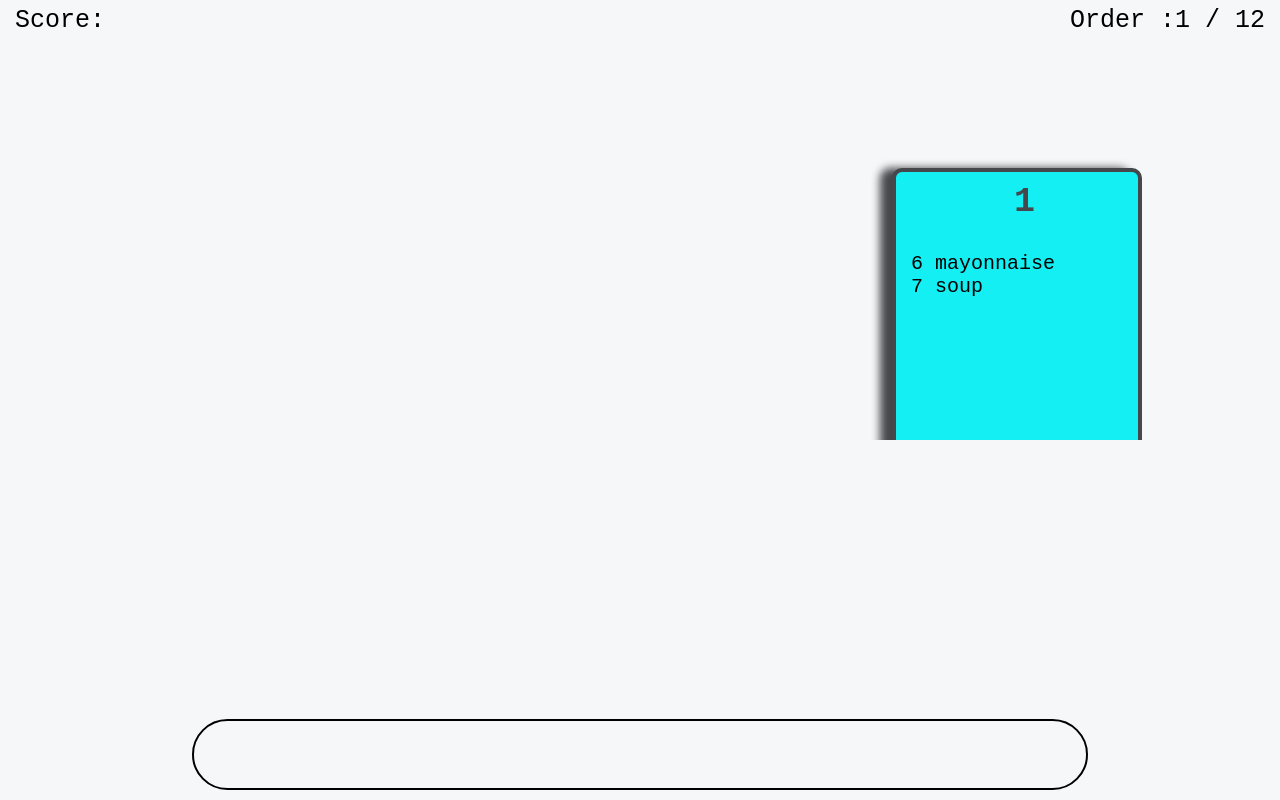
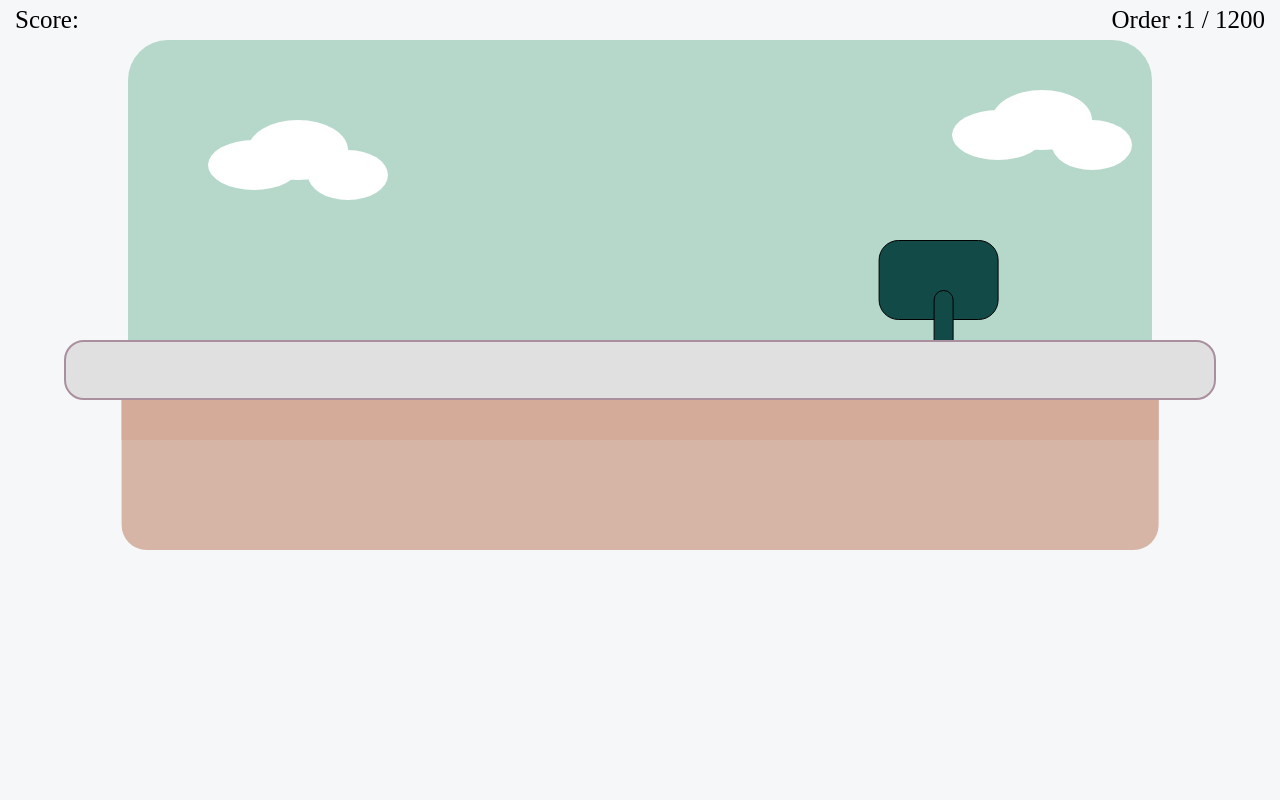
Before and after one commit to LoganPB/js13kgames-typing-idea, a website built with Vite: page index.html in a window 1280 px wide. Both pictures are taken after a click on the button "Start the game". Built offline with nearby package versions, Linux system fonts and the light colour scheme.

Commit message:
feat: add tree, bg, desk

```diff
--- a/index.html
+++ b/index.html
@@ -31,10 +31,40 @@
             <div id="score">Score:</div>
             <div id="numberOfCurrentOrders">Orders: </div>
         </div>
-        <div id="listHorizontal"></div>
-        <div id="orderInput">
-            <ul></ul>
-            <input name="commandInput" type="text" id="i" autofocus autocomplete="off" />
+        <!-- <div id="listHorizontal"></div> -->
+        <!-- <div id="orderInput"> -->
+        <!--     <ul></ul> -->
+        <!--     <input name="commandInput" type="text" id="i" autofocus autocomplete="off" /> -->
+        <!-- </div> -->
+        <div id="assets">
+            <div id="bg">
+                <div class="cloud1">
+                    <div class="c1"></div>
+                    <div class="c2"></div>
+                    <div class="c3"></div>
+                </div>
+                <div class="cloud2">
+                    <div class="c1"></div>
+                    <div class="c2"></div>
+                    <div class="c3"></div>
+                </div>
+
+            </div>
+            <div id="vendor" />
+            <div id="desk">
+                <div id="upper">
+
+                </div>
+                <div id="lower">
+                    <div id="computer">
+                        <div id="screen"></div>
+                        <div id="screenback"></div>
+                    </div>
+                    <div id="darkest"></div>
+                </div>
+            </div>
+
+            <div id="orders" />
         </div>
     </div>
     <div id="gameOverScreen">
--- a/src/main.js
+++ b/src/main.js
@@ -8,7 +8,7 @@ let currentDifficulty = "easy";
 let numberOfValidOrders = 0;
 let lastCommandHasError = false;
 let scoreValue = 0;
-let ordersLimit = 12;
+let ordersLimit = 1200;
 
 const meals = [
   "smoothies",
--- a/src/style.css
+++ b/src/style.css
@@ -11,7 +11,7 @@
     margin: 0;
     padding: 0;
     box-sizing: border-box;
-    font-family: monospace;
+    font-: monospace;
 }
 
 html {
@@ -141,3 +141,121 @@ div ul li {
     font-size: 20px;
     color: var(--accent2);
 }
+
+
+/* refacto */
+
+div#assets {
+    position: relative;
+}
+
+div#assets div#bg {
+    width: 80%;
+    background: #B5D8CA;
+    height: 400px;
+    border-radius: 40px;
+    margin: auto;
+    position: relative
+}
+
+div#assets div#bg div.cloud1 {
+    position: absolute;
+    top: 50px;
+    left: 80px;
+}
+
+div#assets div#bg div.cloud2 {
+    position: absolute;
+    top: 20px;
+    right: 200px;
+}
+
+div.c1 {
+    width: 92px;
+    height: 50px;
+    background: white;
+    top: 50px;
+    position: absolute;
+    border-radius: 86%;
+}
+
+div.c2 {
+    width: 100px;
+    height: 60px;
+    background: white;
+    border-radius: 100%;
+    top: 30px;
+    position: absolute;
+    left: 40px;
+}
+
+div.c3 {
+    width: 80px;
+    height: 50px;
+    background: white;
+    border-radius: 100%;
+    top: 60px;
+    position: absolute;
+    left: 100px;
+}
+
+div#desk {
+    width: 90%;
+    top: 300px;
+    position: absolute;
+    left: 50%;
+    transform: translate(-50%);
+}
+
+div#desk div#upper{
+    width: 100%;
+    height: 60px;
+    background: #E0E0E0;
+    border-radius: 20px;
+    border: 2px solid #AA8F9E;
+    margin: auto;
+    z-index: 1;
+    position: absolute;
+}
+
+div#desk div#lower {
+    width: 90%;
+    height: 180px;
+    position: absolute;
+    transform: translateX(-50%);
+    left:50%;
+    top: 30px;
+    z-index: 0;
+    background: #D7B5A6;
+    border-radius:25px;
+}
+
+div#darkest {
+    height: 70px;
+    background-color: #D4AA98;
+}
+
+div#computer {
+    position:absolute;
+    top: -130px;
+    right: 160px;
+}
+
+div#screen {
+    width: 120px;
+    height: 80px;
+    background-color: #124A47;
+    border-radius: 20px;
+    border: 1px solid #020202;
+}
+
+div#screenback {
+    width: 20px;
+    height: 70px;
+    position: absolute;
+    top: 50px;
+    left: 55px;
+    background: #124A47;
+    border: 1px solid #020202;
+    border-radius: 20px;
+}
```
Also changed, not shown: source_assets/plant.svg (added), 1 other file.
